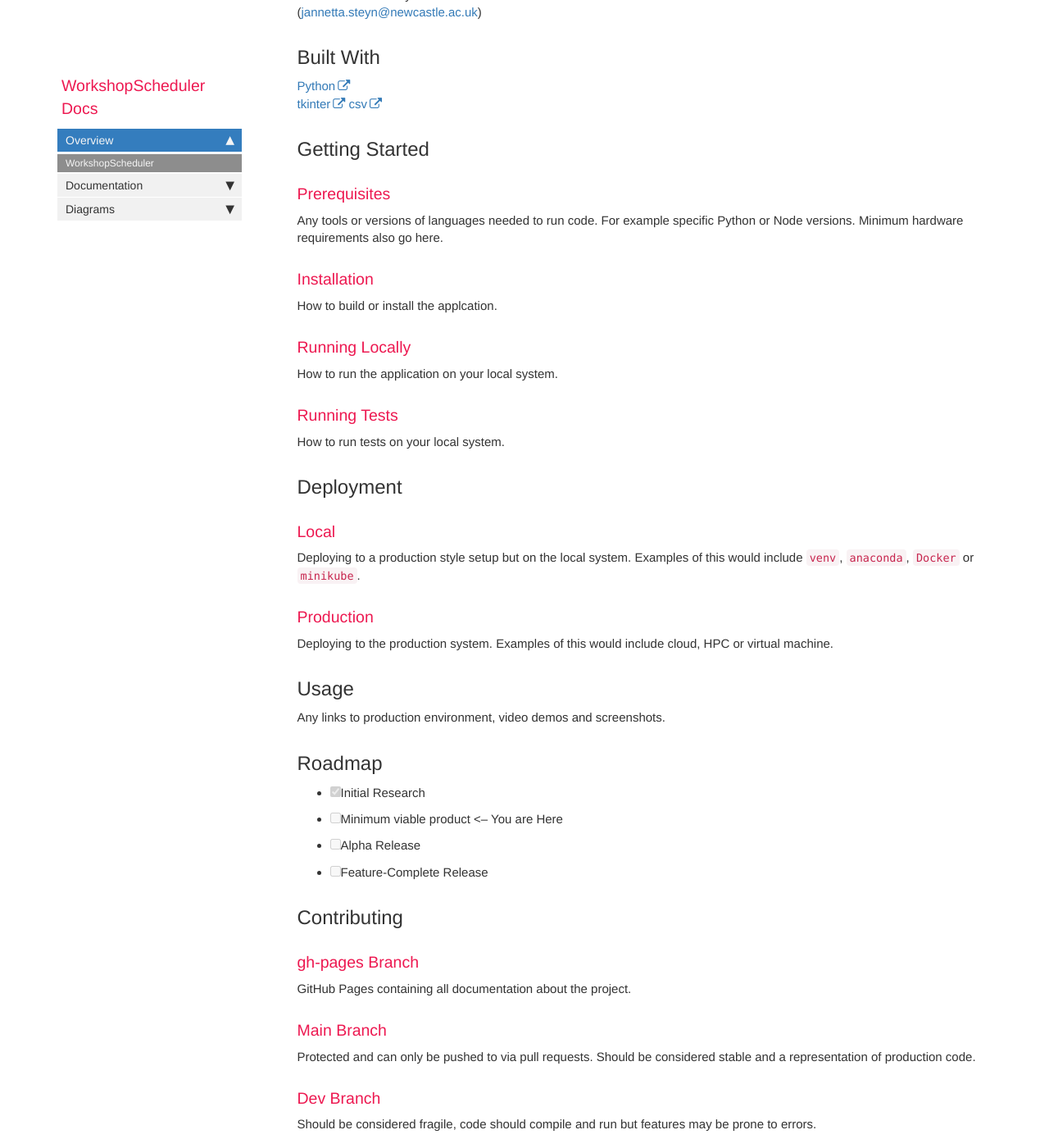
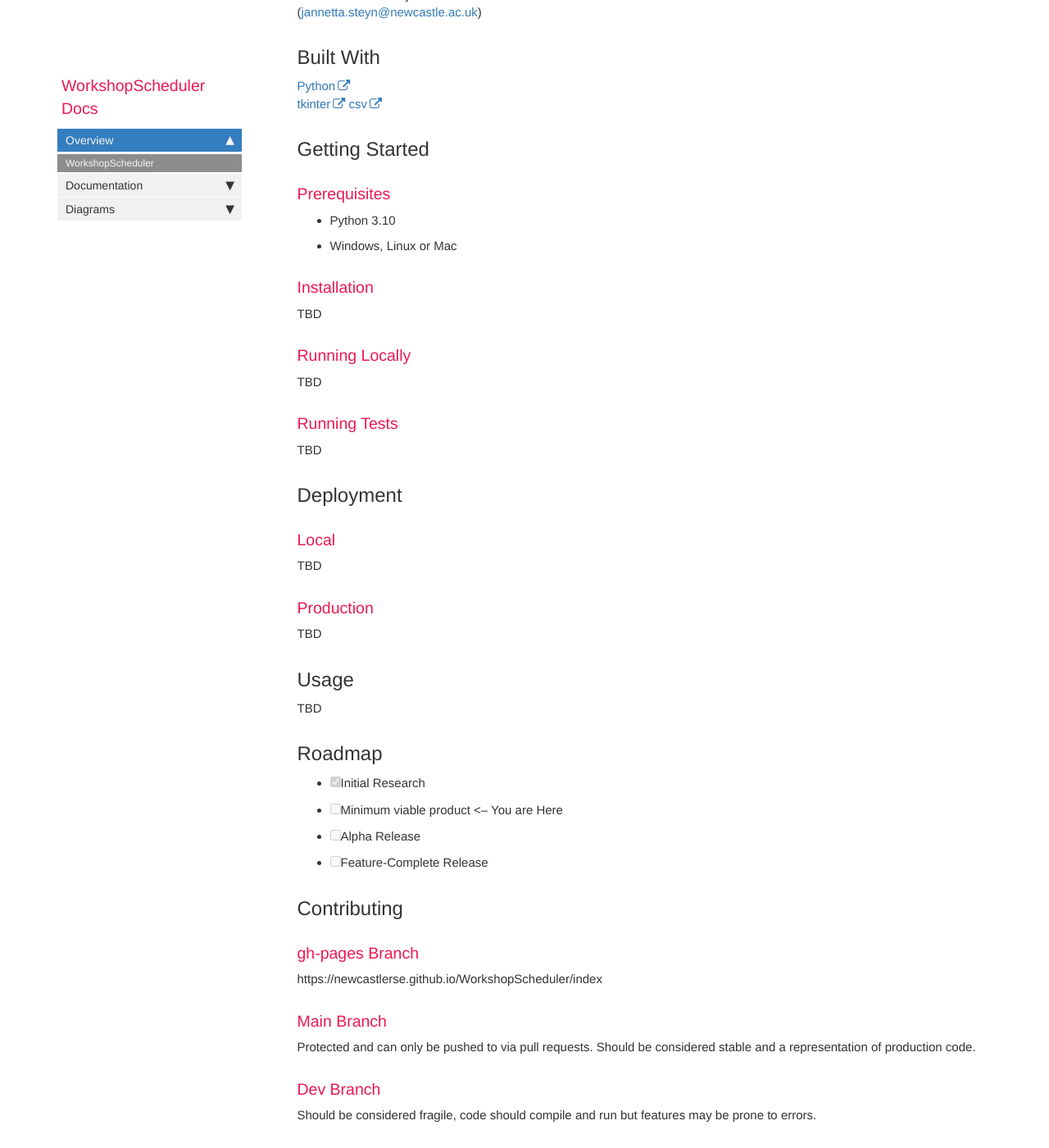
Before and after one commit to NewcastleRSE/WorkshopScheduler, a Jekyll site: the page built from index.md, in a window 1280 px wide and 1400 px high, scrolled down 1283 px. Shown: the whole window at 82% size. Built offline with Jekyll 4.4.1, drawn with Linux system fonts in a browser that asks for light colours; comment, search, counter and statistics services are not loaded.

Commit message:
Update index.md

```diff
--- a/index.md
+++ b/index.md
@@ -31,33 +31,33 @@ Newcastle University
 
 ### Prerequisites
 
-Any tools or versions of languages needed to run code. For example specific Python or Node versions. Minimum hardware requirements also go here.
+* Python 3.10
+* Windows, Linux or Mac
 
 ### Installation
 
-How to build or install the applcation.
+TBD
 
 ### Running Locally
 
-How to run the application on your local system.
+TBD
 
 ### Running Tests
 
-How to run tests on your local system.
+TBD
 
 ## Deployment
 
 ### Local
 
-Deploying to a production style setup but on the local system. Examples of this would include `venv`, `anaconda`, `Docker` or `minikube`.
+TBD
 
 ### Production
 
-Deploying to the production system. Examples of this would include cloud, HPC or virtual machine.
-
+TBD
 ## Usage
 
-Any links to production environment, video demos and screenshots.
+TBD
 
 ## Roadmap
 
@@ -69,7 +69,8 @@ Any links to production environment, video demos and screenshots.
 ## Contributing
 
 ### gh-pages Branch
-GitHub Pages containing all documentation about the project.
+
+https://newcastlerse.github.io/WorkshopScheduler/index
 
 ### Main Branch
 Protected and can only be pushed to via pull requests. Should be considered stable and a representation of production code.
```
